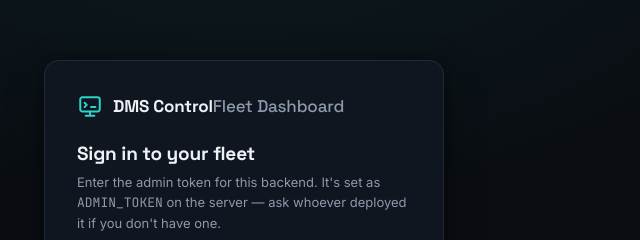
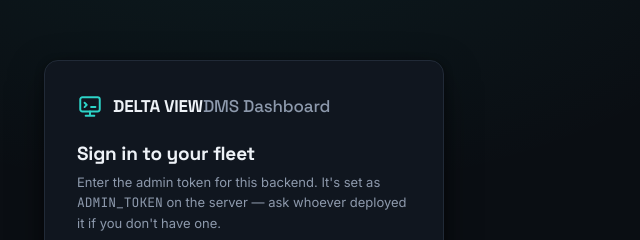
Before and after one commit to rajat878/dms-backend, a website: page public/index.html in a window 1280 px wide. Shown: the part 123-363 px from the top of the page, 396-1036 px from the left. Drawn offline with Linux system fonts and the light colour scheme.

Commit message:
added ui and login

```diff
--- a/public/index.html
+++ b/public/index.html
@@ -3,7 +3,7 @@
 <head>
   <meta charset="UTF-8" />
   <meta name="viewport" content="width=device-width, initial-scale=1.0" />
-  <title>DMS Control — Fleet Dashboard</title>
+  <title>DELTA VIEW — DMS Dashboard</title>
   <link rel="preconnect" href="https://fonts.googleapis.com">
   <link rel="preconnect" href="https://fonts.gstatic.com" crossorigin>
   <link href="https://fonts.googleapis.com/css2?family=Space+Grotesk:wght@500;600;700&family=Inter:wght@400;500;600;700&family=JetBrains+Mono:wght@400;500;600&display=swap" rel="stylesheet">
@@ -420,7 +420,7 @@
   <div class="login-card">
     <div class="login-mark">
       <svg width="26" height="26" viewBox="0 0 24 24" fill="none" stroke="currentColor" stroke-width="1.8"><rect x="3" y="4" width="18" height="13" rx="2"/><path d="M8 21h8M12 17v4" stroke-linecap="round"/><path d="M7 9l2 2-2 2M13 13h4" stroke-linecap="round" stroke-linejoin="round"/></svg>
-      <div class="wordmark">DMS Control<span>Fleet Dashboard</span></div>
+      <div class="wordmark">DELTA VIEW<span>DMS Dashboard</span></div>
     </div>
     <h1>Sign in to your fleet</h1>
     <p>Enter the admin token for this backend. It's set as <code class="mono">ADMIN_TOKEN</code> on the server — ask whoever deployed it if you don't have one.</p>
@@ -445,7 +445,7 @@
   <aside class="sidebar" id="sidebar">
     <div class="sidebar-brand">
       <svg width="24" height="24" viewBox="0 0 24 24" fill="none" stroke="currentColor" stroke-width="1.8"><rect x="3" y="4" width="18" height="13" rx="2"/><path d="M8 21h8M12 17v4" stroke-linecap="round"/><path d="M7 9l2 2-2 2M13 13h4" stroke-linecap="round" stroke-linejoin="round"/></svg>
-      <div class="wordmark">DMS Control<span>Fleet Dashboard</span></div>
+      <div class="wordmark">DELTA VIEW<span>DMS Dashboard</span></div>
     </div>
     <nav class="nav" id="navList"></nav>
     <div class="sidebar-foot">
```
